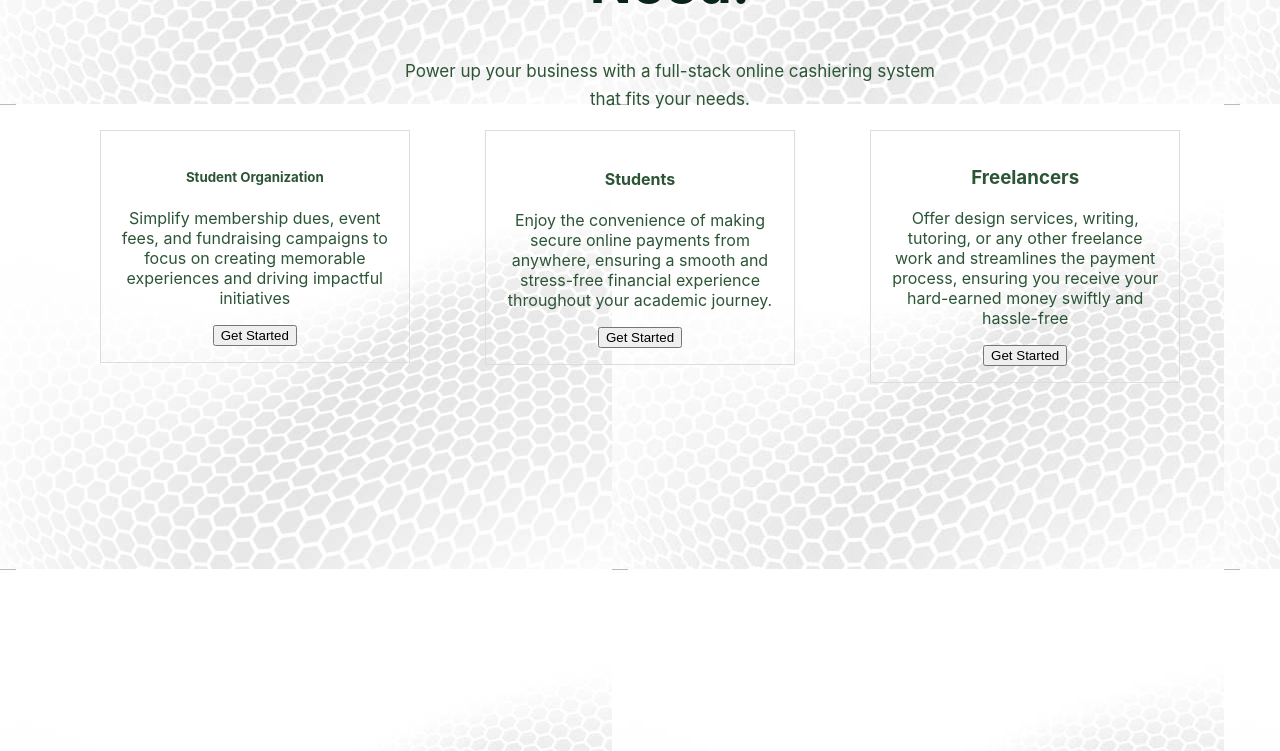
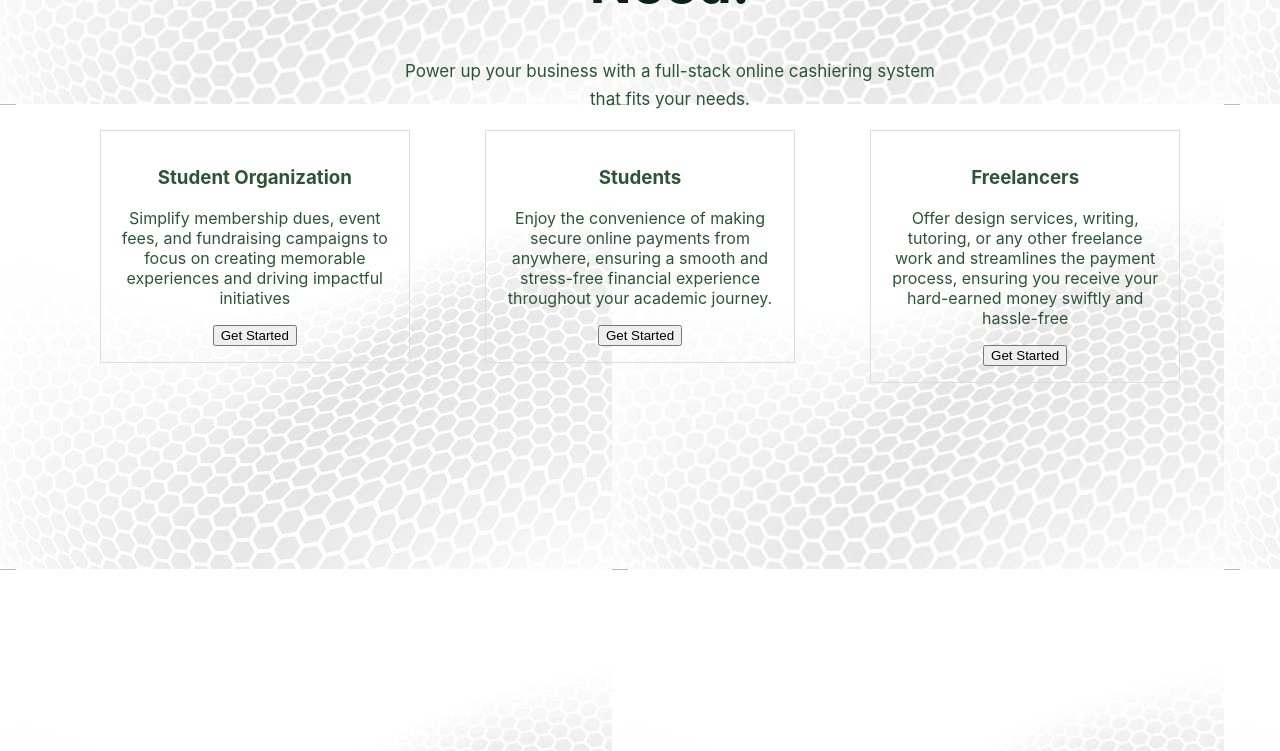
Before and after one commit to geraldakinola/Landing-Page, a React (Create React App) app: page / in a window 1280 px wide. Shown: the part 2340-3091 px from the top of the page. Built offline with nearby package versions, Linux system fonts and the light colour scheme.

Commit message:
new component

```diff
--- a/src/App.js
+++ b/src/App.js
@@ -3,6 +3,7 @@ import Herosection from './Components/Herosection';
 import Features from './Components/Features';
 import FeaturesII from './Components/FeaturesII';
 import Business from './Components/Business';
+import Overlay from './Components/overlay';
 function App() {
   return (
  <>
@@ -11,6 +12,7 @@ function App() {
 <Features></Features>
 <FeaturesII></FeaturesII>
 <Business></Business>
+<Overlay></Overlay>
  </>
 
   );
--- a/src/Components/Business.js
+++ b/src/Components/Business.js
@@ -75,10 +75,10 @@ return (
         </div> */}
 
         <div className="container">
-          <div className="item1"><h5>Student Organization</h5>
+          <div className="item1"><h3>Student Organization</h3>
           <p>Simplify membership dues, event fees, and fundraising campaigns to focus on creating memorable experiences and driving impactful initiatives</p>
           <button>Get Started</button></div>
-          <div className="item2"><h4>Students</h4>
+          <div className="item2"><h3>Students</h3>
           <p>Enjoy the convenience of making secure online payments from anywhere, ensuring a smooth and stress-free financial experience throughout your academic journey.</p> <button>Get Started</button></div>
           <div className="item3"><h3>Freelancers</h3>
           <p>Offer design services, writing, tutoring, or any other freelance work and streamlines the payment process, ensuring you receive your hard-earned money swiftly and hassle-free</p> <button>Get Started</button></div></div>
--- a/src/Components/overlay.js
+++ b/src/Components/overlay.js
@@ -0,0 +1,17 @@
+import React from "react";
+import "./overlay.css";
+
+function Overlay () {
+return (
+    <section>
+
+    </section>
+)
+}
+
+
+
+
+
+
+export default Overlay
```
